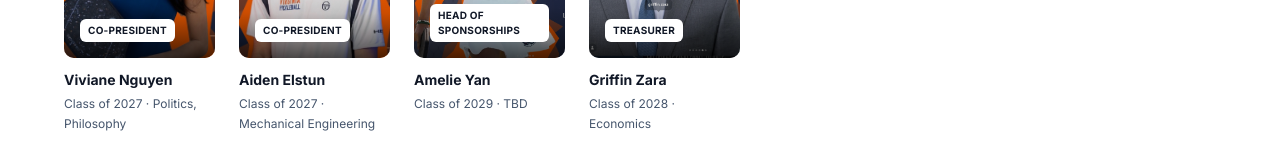
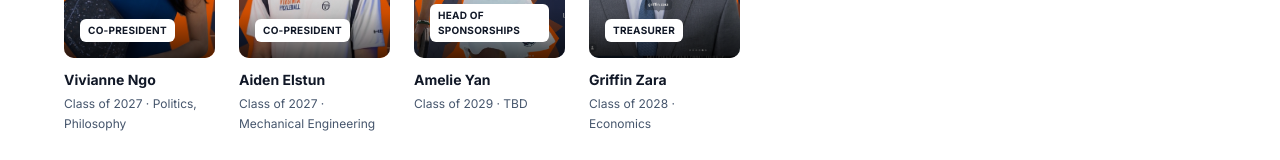
Before and after one commit to Chrisstruong/UVA-Pickleball, a Next.js app: page /contact in a window 1280 px wide. Shown: the part 1850-2010 px from the top of the page. Built offline with nearby package versions, Linux system fonts and the light colour scheme; no server answers.

Commit message:
Update officer's name on contact page

```diff
--- a/src/app/contact/page.tsx
+++ b/src/app/contact/page.tsx
@@ -10,7 +10,7 @@ import {
 
 const officers = [
   {
-    name: "Viviane Nguyen",
+    name: "Vivianne Ngo",
     role: "Co-President",
     year: "Class of 2027",
     school: "Politics, Philosophy",
```
